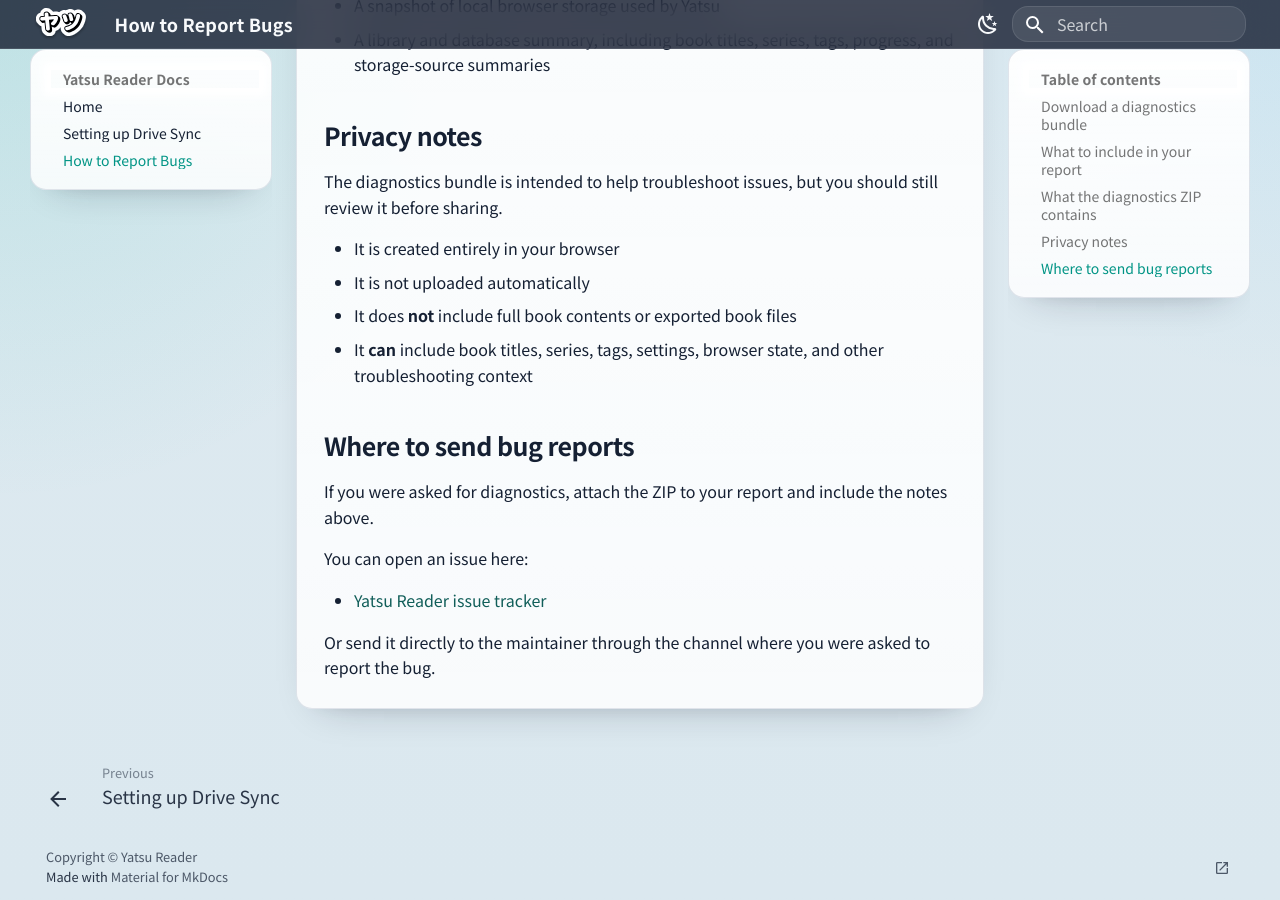
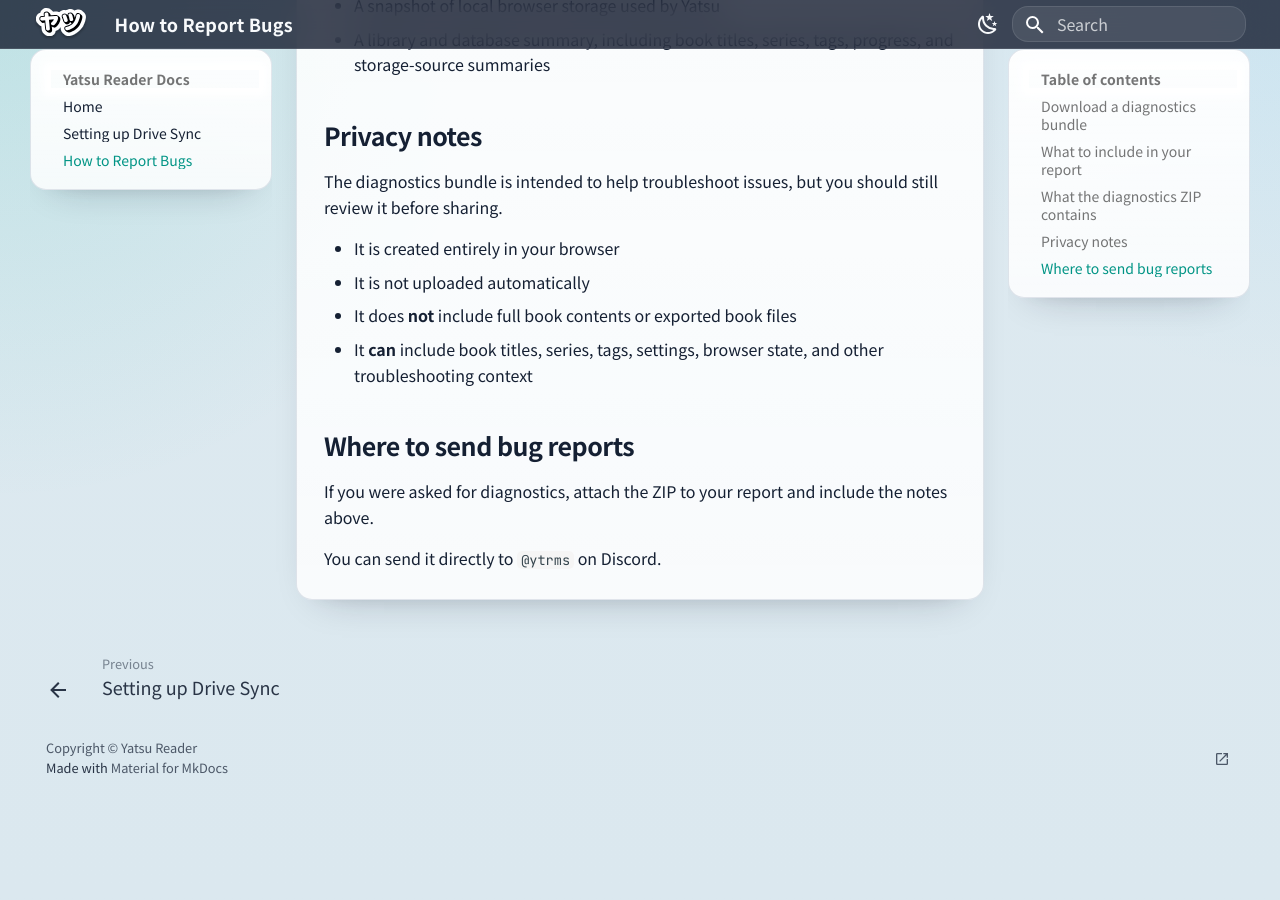
Before and after one commit to ytrms/yatsu-reader-docs, an MkDocs documentation site: the page built from docs/how-to-report-bugs.md, in a window 1280 px wide and 900 px high, scrolled down 1608 px. Built offline with MkDocs 1.6.1 and Material for MkDocs 9.7.7, drawn with Linux system fonts in a browser that asks for light colours; after the commit the page ends 2399 px from its top, so only the background shows below that.

Commit message:
docs: update bug reporting contact

```diff
--- a/docs/how-to-report-bugs.md
+++ b/docs/how-to-report-bugs.md
@@ -60,8 +60,4 @@
 
 If you were asked for diagnostics, attach the ZIP to your report and include the notes above.
 
-You can open an issue here:
-
-- [Yatsu Reader issue tracker](https://github.com/ytrms/yatsu-reader/issues/new)
-
-Or send it directly to the maintainer through the channel where you were asked to report the bug.
+You can send it directly to `@ytrms` on Discord.
```
